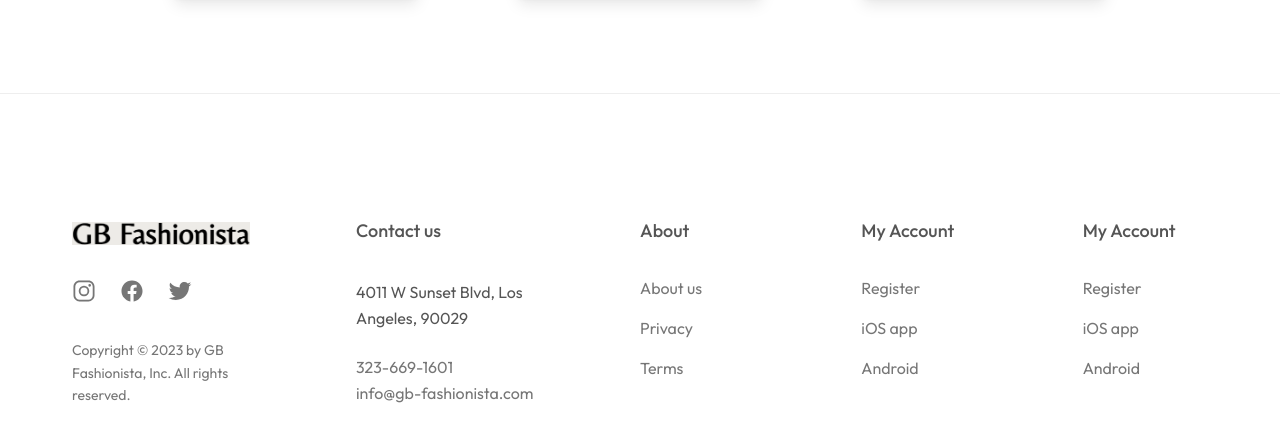
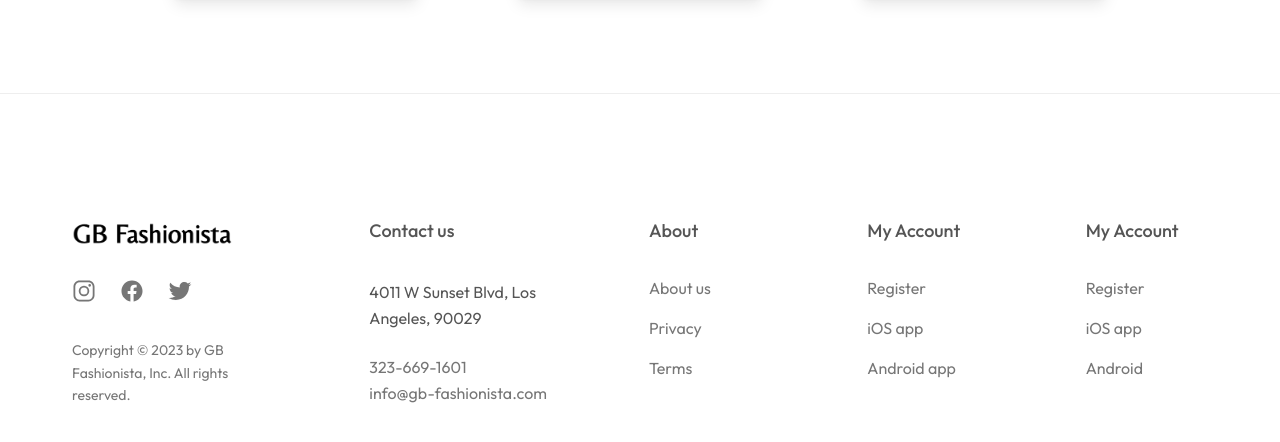
Before and after one commit to giuseppebrandi-byui/GB-Fashionista, a website built with Vite: page src/index.html in a window 1280 px wide. Shown: the part 1873-2315 px from the top of the page. Built offline with nearby package versions, Linux system fonts and the light colour scheme; a web font is replaced by a local one.

Commit message:
Added transparent logo to footer

```diff
--- a/src/index.html
+++ b/src/index.html
@@ -184,7 +184,7 @@
           <a href="#" class="footer-logo">
             <img
               class="logo"
-              src="images/gb-fashionista-logo.png"
+              src="images/gb-fashionista-transp.png"
               alt="GB Fashionista logo"
             />
           </a>
@@ -237,7 +237,7 @@
           <ul class="footer-nav">
             <li><a class="footer-link" href="#">Register</a></li>
             <li><a class="footer-link" href="#">iOS app</a></li>
-            <li><a class="footer-link" href="#">Android</a></li>
+            <li><a class="footer-link" href="#">Android app</a></li>
             <!-- <li><img class="visa" src="images/visa.png" alt="" /></li> -->
           </ul>
         </nav>
```
Also changed, not shown: src/images/gb-fashionista-transp.png (added).
